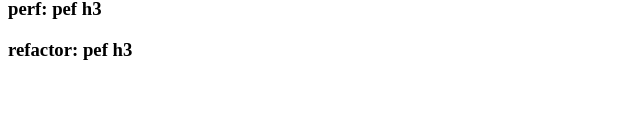
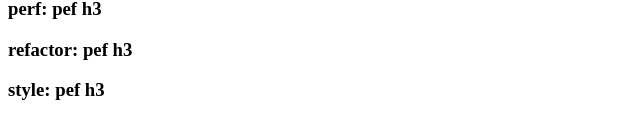
Before and after one commit to antonhallstrom/g-actions, a website: page src/index.html in a window 1280 px wide. Shown: the part 231-370 px from the top of the page, without its empty margins (0-640 px from the left). Drawn offline with Linux system fonts and the light colour scheme.

Commit message:
style: mm

```diff
--- a/src/index.html
+++ b/src/index.html
@@ -14,5 +14,6 @@
   <h2>fix: fixing h2</h2>
   <h3>perf: pef h3</h3>
   <h3>refactor: pef h3</h3>
+  <h3>style: pef h3</h3>
 </body>
 </html>
```
